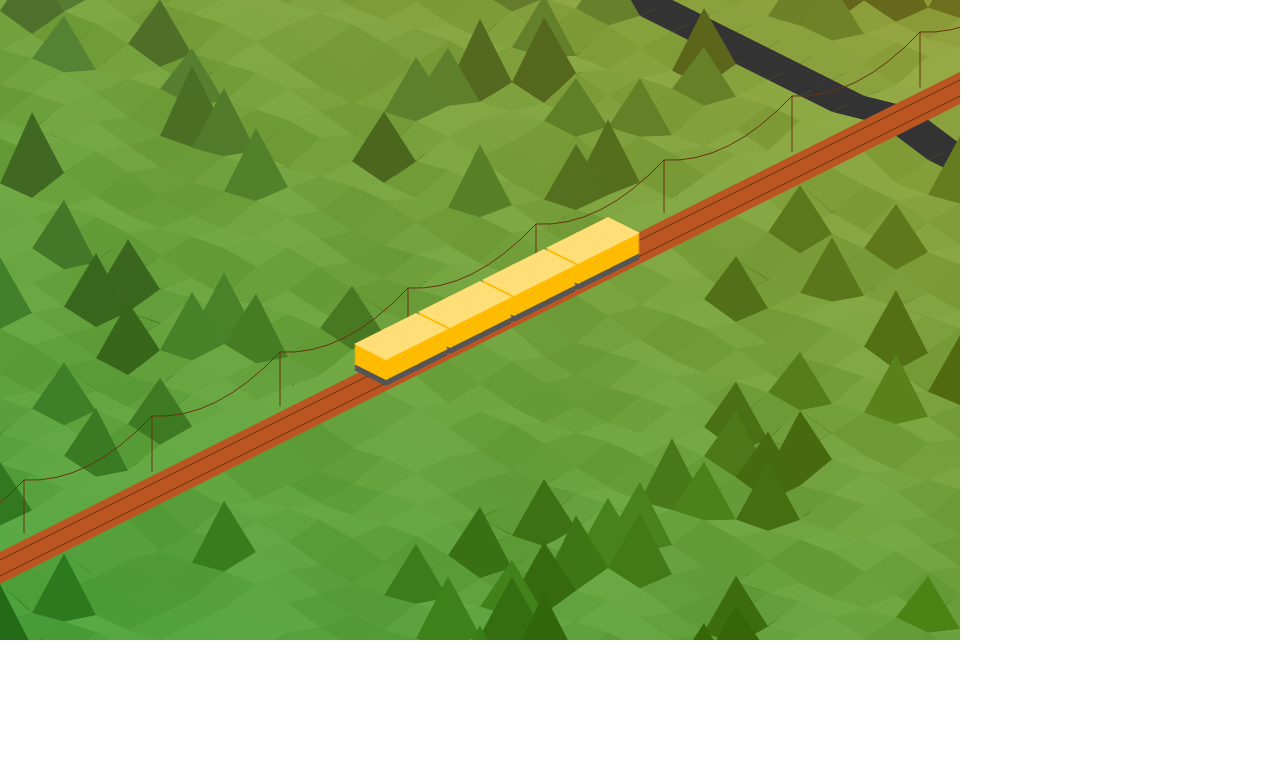
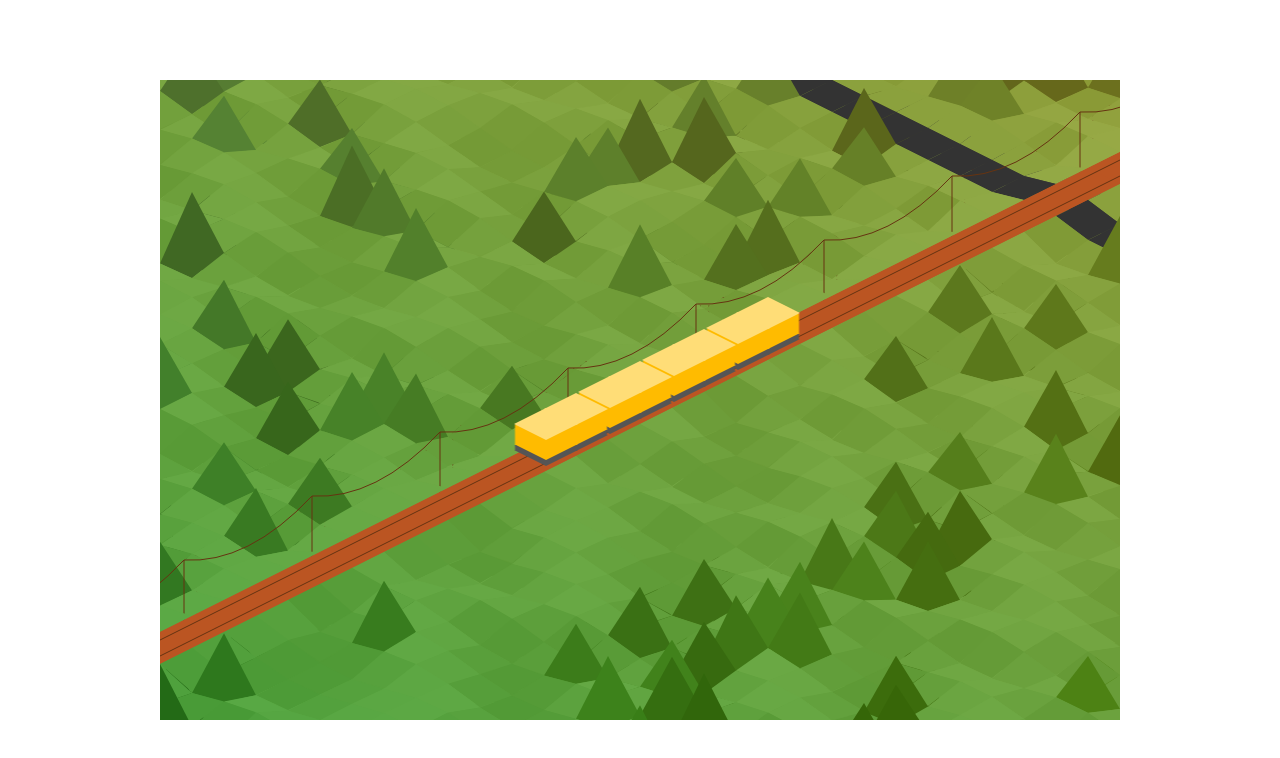
Before and after one commit to andrenanninga/js1k-2015, a plain HTML site: page index.html in a window 1280 px wide. Drawn offline with Linux system fonts and the light colour scheme; files that its build step writes are made by us from their sources; animation ran at ten frames a second.

Commit message:
basic github pages

```diff
--- /dev/null
+++ b/1k.js
@@ -0,0 +1 @@
+function n(c,i){return 0==c||1==c?-1:i%40==6||i%40==7?0:(m[i]=m[i]||r(),s(c-15*m[i]))}d=e=t=64,M=32,N=16,r=Math.random,s=Math.sin,c.l=c.lineTo,c.f=c.fill,c.b=c.beginPath,c.t=c.translate,m=[],c.t(a.width/2,a.height/2),setInterval(function(){for(e+=.4,d=~~e,c.save(),c.t(-(e%1)*M,+(e%1)*N),i=-20;i<20;i++)for(j=20;j>=-20;j--)x=j*M+i*M,y=i*N-j*N,h=~~(8*n(i,j+d)),T=!!(n(h,i)>.8&&(i<0||i>2)),c.b(),c.l(x,y+h),c.l(x+M,y-N+8*n(i,j+d+1)),c.l(x,y-M+8*n(i-1,j+d+1)-40*T),c.l(x-M,y-N+8*n(i-1,j+d)),c.fillStyle=1==i?"#B52":(j+d)%40==6?"#333":T?"rgb("+(76-h+2*j)+","+(116-2*h)+","+(30-h-i)+")":"rgb("+(113-h+2*j)+","+(161-h)+","+(61-h)+")",c.f(),c.strokeStyle="#631",0==i&&(j+d)%4==0&&(c.b(),x-=8,c.l(x,y),c.l(x,y-t),c.quadraticCurveTo(x-64,y+4,x-2*t,y),c.stroke());for(c.l(-3200,1600),c.l(3200,-1600),c.moveTo(-3200,1616),c.l(3200,-1584),c.stroke(),c.restore(),i=8;i>0;i--)for(x=i*M+i%2*2-2*t,y=-i*N-i%2+t,j=5;j<32;j+=2)J=8-j+y,c.b(),c.fillStyle=j<10?"#555":31==j?"#FD7":"#FB0",c.l(x,N+J),c.l(x+M,J),c.l(x,y-8-j),c.l(x-M,J),c.f()},40);
--- a/index.html
+++ b/index.html
@@ -4,6 +4,11 @@
       body, html {
         margin: 0;
         padding: 0;
+      }
+      canvas {
+        margin: auto;
+        position: absolute;
+        top: 0; left: 0; bottom: 0; right: 0;
       }
     </style>
   </head>
@@ -18,6 +23,6 @@
       // window.a.width  = window.innerWidth;
       // window.a.height = window.innerHeight;
     </script>
-    <script src="dist/1k.js"></script>
+    <script src="1k.js"></script>
   </body>
 </html>
--- a/src/1k.js
+++ /dev/null
@@ -1,150 +0,0 @@
-// jshint ignore: start
-
-// canvas:  window.a
-// body:    window.b
-// context: window.c
-d = e = t = 64;
-M = 32;
-N = 16;
-
-r = Math.random;
-s = Math.sin;
-
-c.l = c.lineTo;
-c.f = c.fill;
-c.b = c.beginPath;
-c.t = c.translate;
-// c.lineWidth=2;
-m = []
-
-function n(x, y) {
-  // create an elevated path for the train tracks
-  if(x == 0 || x == 1) {
-    return -1;
-  }
-
-  // create a path for the road
-  if((y % 40) == 6 || (y % 40) == 7) {
-    return 0;
-  }
-
-  // create a map with random values
-  m[y] = m[y] || r();
-
-  return s(x - m[y] * 15);
-}
-
-// set the zero point of the canvas in the center
-// c.t(360,320)
-c.t(a.width/2,a.height/2)
-// d = e = 0
-
-setInterval(function() {
-  e += 0.4;
-  d = ~~e;
-  c.save();
-  c.t(-(e%1)*M, +(e%1)*N)
-
-  for(i = -20; i < 20; i++) {
-    for(j = 20; j >= -20; j--) {
-      // isometric coordinates
-      x = j * M + i * M;
-      y = i * N - j * N;
-
-      // get the height for these coordinates
-      h = ~~(n(i, j+d) * 8);
-
-      // determine if this tile should be a tree
-      T = !!(n(h,i)>0.8 && (i < 0 || i > 2))
-
-      // draw the tile
-      c.b();
-
-      c.l(x,     y + h);                      // bottom corner
-      c.l(x + M, y - N + n(i, j+d+1) * 8);    // right corner
-      c.l(x,     y - M + n(i-1, j+d+1) * 8 -T*40);  // top corner
-      c.l(x - M, y - N + n(i-1, j+d) * 8);    // left corner
-
-      // set tile color
-      c.fillStyle =
-        i == 1 ? // if tile is train track
-          '#B52'
-        : // else
-          (j+d) % 40 == 6 ? // if tile is road
-          '#333'
-        : // else
-          T ? // if tile is tree
-          'rgb('+(76-h+j*2)+','+(116-h*2)+','+(30-h-i)+')'
-        : // else
-          'rgb('+(113-h+j*2)+','+(161-h)+','+(61-h)+')'
-
-      // color sides of elevated path for the train track
-      // if(i == 0 || i == 2) {
-      //   c.fillStyle='#953';
-      // }
-
-      // color top of elevated path for the train track
-      // if(i == 1) {
-      //   c.fillStyle='#B52';
-      // }
-
-      // // color path for the road
-      // if((j+d) % 40 == 6) {
-      //   c.fillStyle='#333';
-      // }
-
-      // fill the tile
-      c.f()
-
-      c.strokeStyle='#631'
-      // every 4th tile draw a pole
-      if(i == 0 && (j+d) % 4 == 0) {
-        c.b()
-        x-=8
-
-        c.l(x,y)                             // bottom
-        c.l(x,y-t)                           // top
-        c.quadraticCurveTo(x-64,y+4,x-t*2,y) // wire
-
-        // stroke
-        c.stroke()
-      }
-    }
-  }
-
-  // draw rail tracks
-  c.l(-3200,1600)
-  c.l(3200,-1600)
-  c.moveTo(-3200,1616)
-  c.l(3200,-1584)
-  c.stroke()
-  c.restore()
-
-  // draw wagons
-  for(i = 8; i > 0; i--) {
-    x = i * M + (i%2)*2 - t*2;
-    y = -i * N - (i%2) + t;
-
-    for(j = 5; j < 32; j+=2){
-      J=8-j+y
-      c.b()
-
-      // set train color
-      c.fillStyle =
-        j < 10 ? // if bottom
-          '#555'
-        : // else
-        j == 31 ? // if top
-          '#FD7'
-        : // else
-          '#FB0'
-
-      c.l(x,N+J)
-      c.l(x+M,J)
-      c.l(x,y-8-j)
-      c.l(x-M,J)
-      c.f()
-    }
-  }
-
-}, 40);
```
Also changed, not shown: gulpfile.js (deleted, +0 -29 lines), package.json (deleted, +0 -26 lines).
